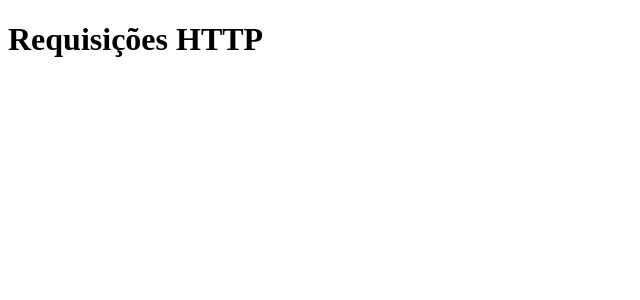
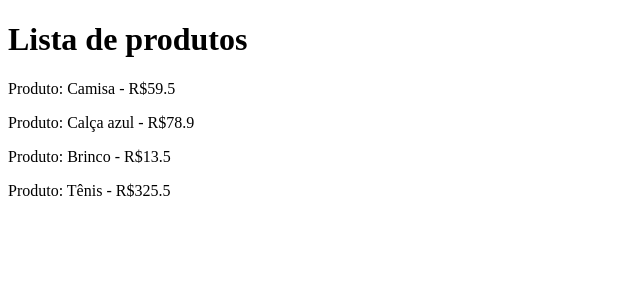
Before and after one commit to SantV7/req_http, a React (Vite) app: page / in a window 1280 px wide. Shown: the top 300 px of the page, without its empty margins (0-640 px from the left). Built offline with nearby package versions, Linux system fonts and the light colour scheme; data requests are answered from the project's data file.

Commit message:
Requisição simples com o uso de usseefect

```diff
--- a/httpreact/data/db.json
+++ b/httpreact/data/db.json
@@ -14,6 +14,11 @@
             "id": 3,
             "name": "Brinco",
             "price": 13.5
+        },
+        {
+            "id": 4,
+            "name": "Tênis",
+            "price": 325.5
         }
     ]
 }
--- a/src/App.jsx
+++ b/src/App.jsx
@@ -1,11 +1,49 @@
+import { useEffect, useState } from "react"
 
 
 function App() {
 
+  const [data, setData] = useState([])
+
+  const url = "http://localhost:3000/products"
+
+
+  async function requisicao() {
+    try {
+      const request = await fetch(url)
+
+      if(!request.ok) {
+        throw new Error(`Erro na requisição: ${request.status}`)
+      }
+
+      const response = await request.json()
+      setData(response)
+    }
+
+    catch (error) {
+      console.error(`Erro: ${error}`)
+    }
+ }
+
+  useEffect(() => {
+    requisicao()
+  }, [])
+
+  console.log(data)
+
 
   return (
     <>
-    <h1>Requisições HTTP</h1>
+    <div className="appMain">
+      <h1>Lista de produtos</h1>
+
+      {data.map((itemList) => (
+        <div key={itemList.id}>
+          <p>Produto: {itemList.name} - R${itemList.price}</p>
+        </div>
+
+      ))}
+    </div>
 
     </>
   )
```
